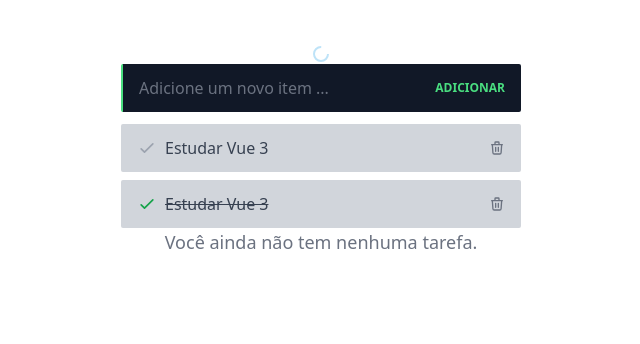
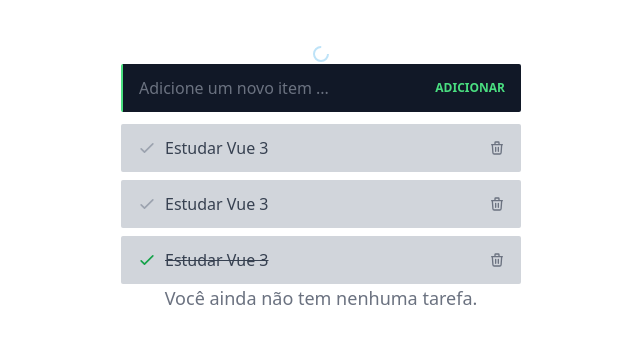
Before and after one commit to matheus-paulino/vue-todo-app, a Vue app: page / in a window 1280 px wide. Shown: the top 344 px of the page, without its empty margins (319-959 px from the left). Built offline with nearby package versions, Linux system fonts and the light colour scheme; the HTML template or start-up script is replaced by a standard one.

Commit message:
transform html to components

```diff
--- a/src/App.vue
+++ b/src/App.vue
@@ -1,149 +1,10 @@
 <template>
   <div class="px-3 py-10 md:px-10">
     <div class="w-full sm:w-1/2 lg:w-1/3 mx-auto">
-
-      <!-- Todo spinner -->
-      <div class="text-center">
-        <img
-            src="@/assets/img/spinner.svg"
-            alt=""
-            class="inline-block w-5 h-5"
-        >
-      </div>
-      <!--/ Todo spinner -->
-
-      <!-- Todo form -->
-      <form class="flex items-center px-4 bg-gray-900 h-15 rounded-sm border-l-2 border-green-400 mb-3">
-        <input
-            placeholder="Adicione um novo item ..."
-            type="text"
-            class="bg-gray-900 placeholder-gray-500 text-gray-500
-font-light focus:outline-none block w-full appearance-none leading-normal
-py-3 pr-3"
-        >
-
-        <button
-            class="text-green-400 text-xs font-semibold
-focus:outline-none"
-            type="submit"
-        >
-          ADICIONAR
-        </button>
-      </form>
-      <!--/ Todo form -->
-
-      <!-- Todo items -->
-      <div class="space-y-2">
-        <div class="bg-gray-300 rounded-sm">
-          <div class="flex items-center px-4 py-3 border-b
-border-gray-400 last:border-b-0">
-            <div class="flex items-center justify-center
-mr-2">
-              <button class="text-gray-400">
-                <svg class="w-5 h-5" fill="none"
-                     stroke="currentColor" viewBox="0 0 24 24"
-                     xmlns="http://www.w3.org/2000/svg">
-                  <path stroke-linecap="round"
-                        stroke-linejoin="round" stroke-width="2" d="M5 13l4 4L19 7"></path>
-                </svg>
-              </button>
-            </div>
-
-            <div class="w-full">
-              <input
-                  type="text"
-                  placeholder="Digite a sua tarefa"
-                  value="Estudar Vue 3"
-                  class="bg-gray-300 placeholder-gray-500
-text-gray-700 font-light focus:outline-none block w-full appearance-none
-leading-normal mr-3"
-              >
-            </div>
-
-            <div class="ml-auto flex items-center
-justify-center">
-              <button class="focus:outline-none">
-                <svg
-                    class="ml-3 h-4 w-4 text-gray-500"
-                    viewBox="0 0 24 24"
-                    fill="none"
-                    stroke="currentColor"
-                    xmlns="http://www.w3.org/2000/svg"
-                >
-                  <path
-                      d="M19 7L18.1327 19.1425C18.0579
-20.1891 17.187 21 16.1378 21H7.86224C6.81296 21 5.94208 20.1891 5.86732
-19.1425L5 7M10 11V17M14 11V17M15 7V4C15 3.44772 14.5523 3 14 3H10C9.44772
-3 9 3.44772 9 4V7M4 7H20"
-                      stroke-width="2"
-                      stroke-linecap="round"
-                      stroke-linejoin="round"
-                  />
-                </svg>
-              </button>
-            </div>
-          </div>
-        </div>
-
-        <div class="bg-gray-300 rounded-sm">
-          <div class="flex items-center px-4 py-3 border-b
-border-gray-400 last:border-b-0">
-            <div class="flex items-center justify-center
-mr-2">
-              <button class="text-green-600">
-                <svg class="w-5 h-5" fill="none"
-                     stroke="currentColor" viewBox="0 0 24 24"
-                     xmlns="http://www.w3.org/2000/svg">
-                  <path stroke-linecap="round"
-                        stroke-linejoin="round" stroke-width="2" d="M5 13l4 4L19 7"></path>
-                </svg>
-              </button>
-            </div>
-
-            <div class="w-full">
-              <input
-                  type="text"
-                  placeholder="Digite a sua tarefa"
-                  value="Estudar Vue 3"
-                  readonly
-                  class="line-through bg-gray-300
-placeholder-gray-500 text-gray-700 font-light focus:outline-none block
-w-full appearance-none leading-normal mr-3"
-              >
-            </div>
-
-            <div class="ml-auto flex items-center
-justify-center">
-              <button class="focus:outline-none">
-                <svg
-                    class="ml-3 h-4 w-4 text-gray-500"
-                    viewBox="0 0 24 24"
-                    fill="none"
-                    stroke="currentColor"
-                    xmlns="http://www.w3.org/2000/svg"
-                >
-                  <path
-                      d="M19 7L18.1327 19.1425C18.0579
-20.1891 17.187 21 16.1378 21H7.86224C6.81296 21 5.94208 20.1891 5.86732
-19.1425L5 7M10 11V17M14 11V17M15 7V4C15 3.44772 14.5523 3 14 3H10C9.44772
-3 9 3.44772 9 4V7M4 7H20"
-                      stroke-width="2"
-                      stroke-linecap="round"
-                      stroke-linejoin="round"
-                  />
-                </svg>
-              </button>
-            </div>
-          </div>
-        </div>
-      </div>
-      <!--/ Todo items -->
-
-      <!-- Todo empty -->
-      <div class="text-center text-lg text-gray-500">
-        Você ainda não tem nenhuma tarefa.
-      </div>
-      <!--/ Todo empty -->
+      <CommonSpinner/>
+      <CommonForm/>
+      <CommonTodos/>
+      <CommonTodoEmpty/>
     </div>
   </div>
 </template>
@@ -151,9 +12,14 @@
 <script>
 
 
+import CommonSpinner from "@/components/CommonSpinner";
+import CommonForm from "@/components/CommonForm";
+import CommonTodos from "@/components/CommonTodos";
+import CommonTodoEmpty from "@/components/CommonTodoEmpty";
+
 export default {
   name: 'App',
-
+  components: {CommonTodoEmpty, CommonTodos, CommonForm, CommonSpinner},
 }
 </script>
 
--- /dev/null
+++ b/src/components/CommonForm.vue
@@ -0,0 +1,29 @@
+<template>
+  <form class="flex items-center px-4 bg-gray-900 h-15 rounded-sm border-l-2 border-green-400 mb-3">
+    <input
+        placeholder="Adicione um novo item ..."
+        type="text"
+        class="bg-gray-900 placeholder-gray-500 text-gray-500
+font-light focus:outline-none block w-full appearance-none leading-normal
+py-3 pr-3"
+    >
+
+    <button
+        class="text-green-400 text-xs font-semibold
+focus:outline-none"
+        type="submit"
+    >
+      ADICIONAR
+    </button>
+  </form>
+</template>
+
+<script>
+export default {
+  name: "CommonForm"
+}
+</script>
+
+<style scoped>
+
+</style>
--- /dev/null
+++ b/src/components/CommonSpinner.vue
@@ -0,0 +1,19 @@
+<template>
+  <div class="text-center">
+    <img
+        src="@/assets/img/spinner.svg"
+        alt=""
+        class="inline-block w-5 h-5"
+    >
+  </div>
+</template>
+
+<script>
+export default {
+  name: "CommonSpinner"
+}
+</script>
+
+<style scoped>
+
+</style>
--- /dev/null
+++ b/src/components/CommonTodo.vue
@@ -0,0 +1,62 @@
+<template>
+  <div class="bg-gray-300 rounded-sm">
+    <div class="flex items-center px-4 py-3 border-b
+border-gray-400 last:border-b-0">
+      <div class="flex items-center justify-center
+mr-2">
+        <button class="text-gray-400">
+          <svg class="w-5 h-5" fill="none"
+               stroke="currentColor" viewBox="0 0 24 24"
+               xmlns="http://www.w3.org/2000/svg">
+            <path stroke-linecap="round"
+                  stroke-linejoin="round" stroke-width="2" d="M5 13l4 4L19 7"></path>
+          </svg>
+        </button>
+      </div>
+
+      <div class="w-full">
+        <input
+            type="text"
+            placeholder="Digite a sua tarefa"
+            value="Estudar Vue 3"
+            class="bg-gray-300 placeholder-gray-500
+text-gray-700 font-light focus:outline-none block w-full appearance-none
+leading-normal mr-3"
+        >
+      </div>
+
+      <div class="ml-auto flex items-center
+justify-center">
+        <button class="focus:outline-none">
+          <svg
+              class="ml-3 h-4 w-4 text-gray-500"
+              viewBox="0 0 24 24"
+              fill="none"
+              stroke="currentColor"
+              xmlns="http://www.w3.org/2000/svg"
+          >
+            <path
+                d="M19 7L18.1327 19.1425C18.0579
+20.1891 17.187 21 16.1378 21H7.86224C6.81296 21 5.94208 20.1891 5.86732
+19.1425L5 7M10 11V17M14 11V17M15 7V4C15 3.44772 14.5523 3 14 3H10C9.44772
+3 9 3.44772 9 4V7M4 7H20"
+                stroke-width="2"
+                stroke-linecap="round"
+                stroke-linejoin="round"
+            />
+          </svg>
+        </button>
+      </div>
+    </div>
+  </div>
+</template>
+
+<script>
+export default {
+  name: "CommonTodo"
+}
+</script>
+
+<style scoped>
+
+</style>
--- /dev/null
+++ b/src/components/CommonTodoEmpty.vue
@@ -0,0 +1,15 @@
+<template>
+  <div class="text-center text-lg text-gray-500">
+    Você ainda não tem nenhuma tarefa.
+  </div>
+</template>
+
+<script>
+export default {
+  name: "CommonTodoEmpty"
+}
+</script>
+
+<style scoped>
+
+</style>
--- /dev/null
+++ b/src/components/CommonTodos.vue
@@ -0,0 +1,70 @@
+<template>
+  <div class="space-y-2">
+    <CommonTodo/>
+    <CommonTodo/>
+    <div class="bg-gray-300 rounded-sm">
+      <div class="flex items-center px-4 py-3 border-b
+border-gray-400 last:border-b-0">
+        <div class="flex items-center justify-center
+mr-2">
+          <button class="text-green-600">
+            <svg class="w-5 h-5" fill="none"
+                 stroke="currentColor" viewBox="0 0 24 24"
+                 xmlns="http://www.w3.org/2000/svg">
+              <path stroke-linecap="round"
+                    stroke-linejoin="round" stroke-width="2" d="M5 13l4 4L19 7"></path>
+            </svg>
+          </button>
+        </div>
+
+        <div class="w-full">
+          <input
+              type="text"
+              placeholder="Digite a sua tarefa"
+              value="Estudar Vue 3"
+              readonly
+              class="line-through bg-gray-300
+placeholder-gray-500 text-gray-700 font-light focus:outline-none block
+w-full appearance-none leading-normal mr-3"
+          >
+        </div>
+
+        <div class="ml-auto flex items-center
+justify-center">
+          <button class="focus:outline-none">
+            <svg
+                class="ml-3 h-4 w-4 text-gray-500"
+                viewBox="0 0 24 24"
+                fill="none"
+                stroke="currentColor"
+                xmlns="http://www.w3.org/2000/svg"
+            >
+              <path
+                  d="M19 7L18.1327 19.1425C18.0579
+20.1891 17.187 21 16.1378 21H7.86224C6.81296 21 5.94208 20.1891 5.86732
+19.1425L5 7M10 11V17M14 11V17M15 7V4C15 3.44772 14.5523 3 14 3H10C9.44772
+3 9 3.44772 9 4V7M4 7H20"
+                  stroke-width="2"
+                  stroke-linecap="round"
+                  stroke-linejoin="round"
+              />
+            </svg>
+          </button>
+        </div>
+      </div>
+    </div>
+  </div>
+</template>
+
+<script>
+import CommonTodo from "@/components/CommonTodo";
+
+export default {
+  name: "CommonItems",
+  components: {CommonTodo}
+}
+</script>
+
+<style scoped>
+
+</style>
```
